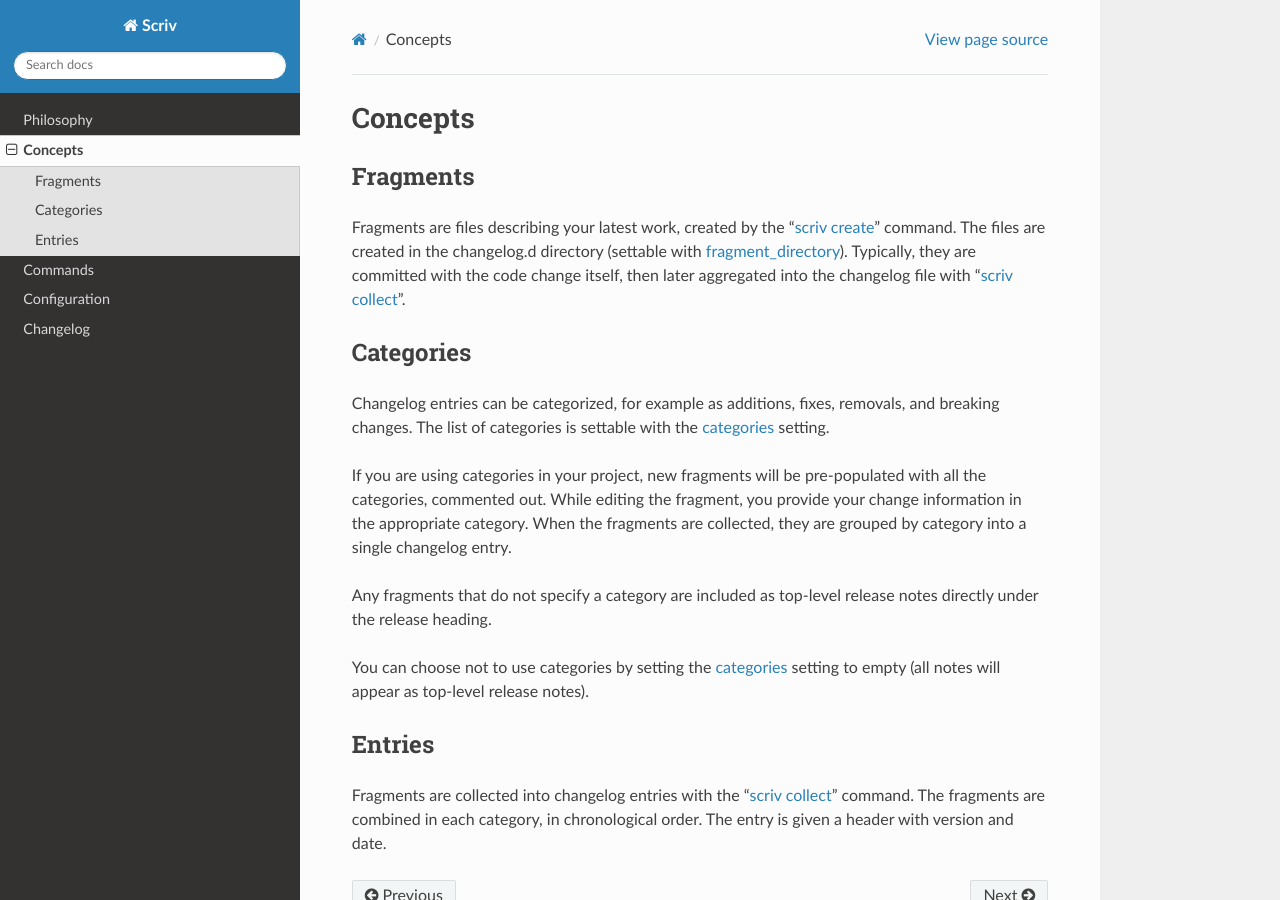
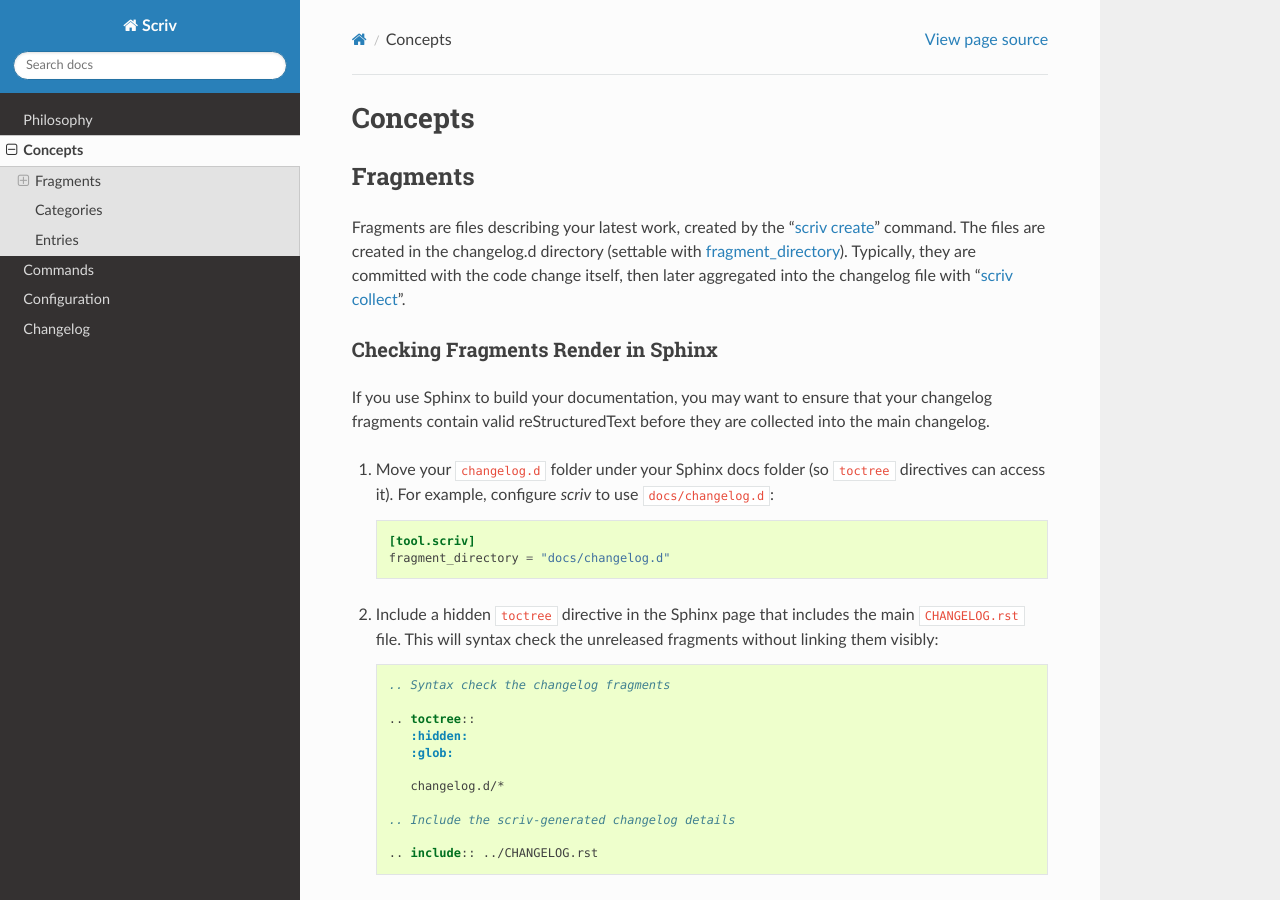
Before and after one commit to nedbat/scriv, a Sphinx documentation site: the page built from docs/concepts.rst, in a window 1280 px wide and 900 px high. Built offline with Sphinx 7.4.7 and the Read the Docs theme 3.1.0, drawn with Linux system fonts in a browser that asks for light colours.

Commit message:
docs: add tip for checking fragments render in Sphinx

```diff
--- a/docs/concepts.rst
+++ b/docs/concepts.rst
@@ -12,6 +12,34 @@ Fragments are files describing your latest work, created by the
 (settable with :ref:`config_fragment_directory`).  Typically, they are
 committed with the code change itself, then later aggregated into the changelog
 file with ":ref:`cmd_collect`".
+
+Checking Fragments Render in Sphinx
+-----------------------------------
+
+If you use Sphinx to build your documentation, you may want to ensure that your changelog fragments contain valid reStructuredText before they are collected into the main changelog.
+
+1. Move your ``changelog.d`` folder under your Sphinx docs folder (so ``toctree`` directives can access it). For example, configure `scriv` to use ``docs/changelog.d``:
+
+   .. code-block:: toml
+
+       [tool.scriv]
+       fragment_directory = "docs/changelog.d"
+
+2. Include a hidden ``toctree`` directive in the Sphinx page that includes the main ``CHANGELOG.rst`` file. This will syntax check the unreleased fragments without linking them visibly:
+
+   .. code-block:: rest
+
+       .. Syntax check the changelog fragments
+
+       .. toctree::
+          :hidden:
+          :glob:
+
+          changelog.d/*
+
+       .. Include the scriv-generated changelog details
+
+       .. include:: ../CHANGELOG.rst
 
 
 .. _categories:
```
